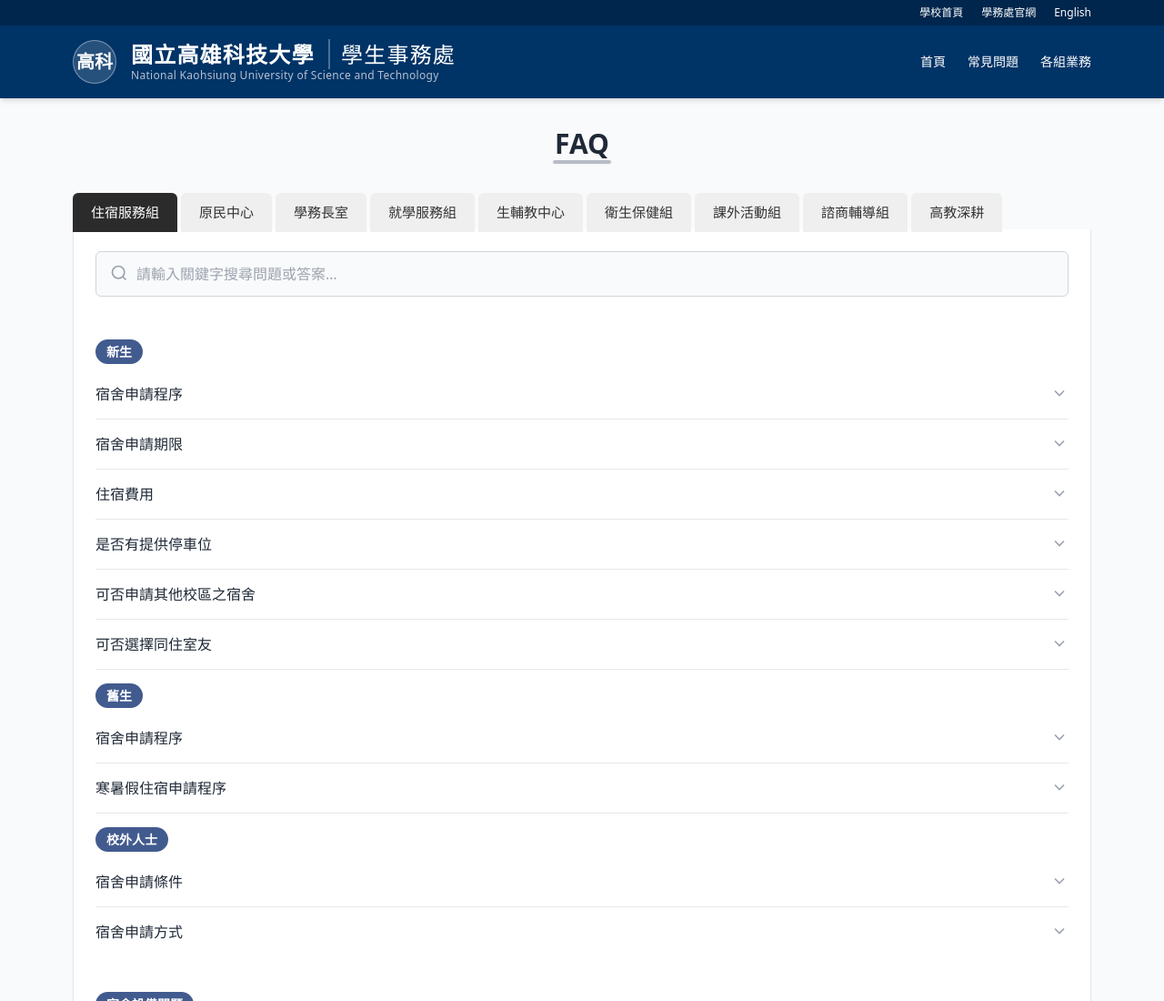
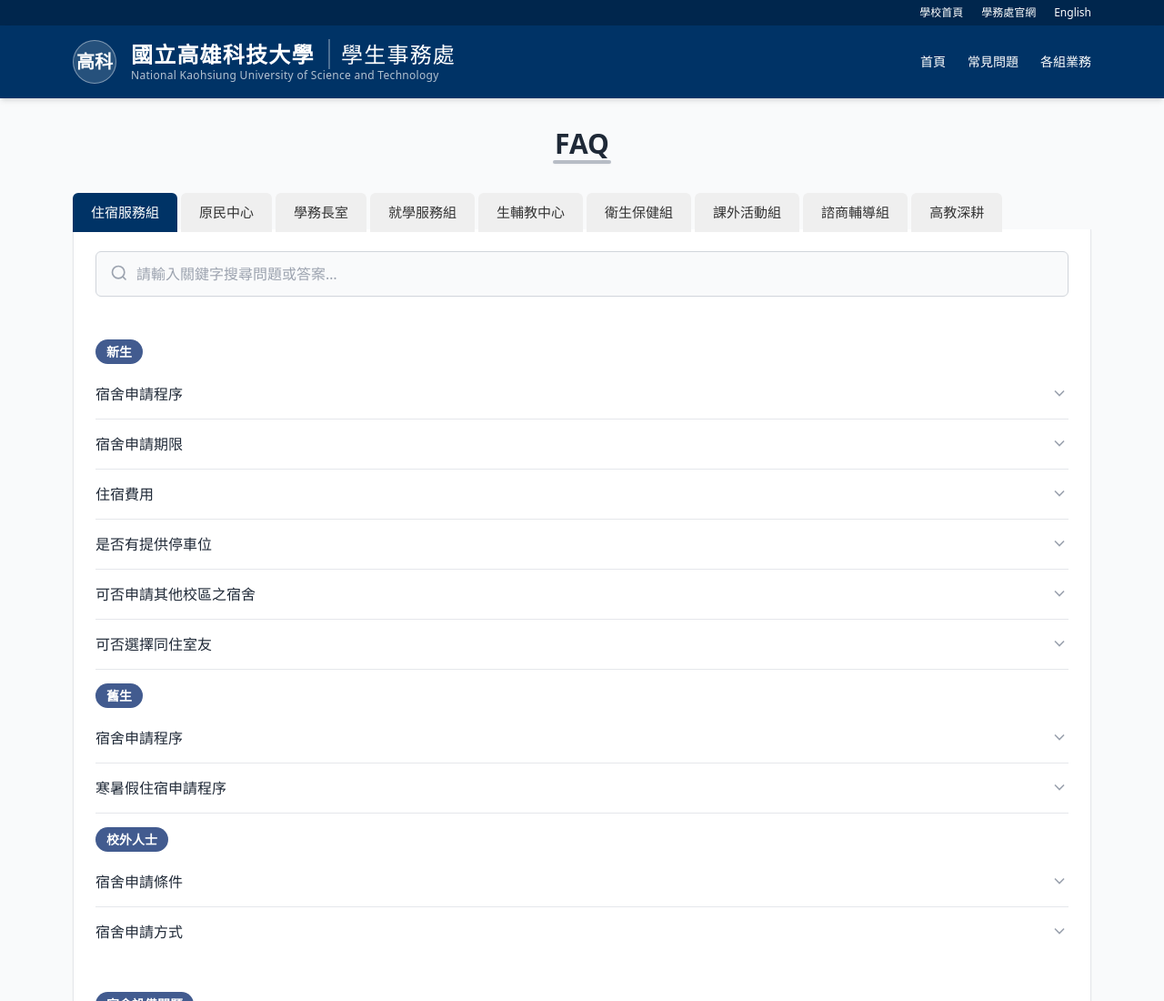
Before and after one commit to CHWQWQ/files, a plain HTML site: page faq_view.html in a window 1280 px wide. Shown: the top 1100 px of the page at 91% size. Drawn offline with nearby package versions, Linux system fonts and the light colour scheme.

Commit message:
Update faq_view.html

```diff
--- a/faq_view.html
+++ b/faq_view.html
@@ -13,7 +13,6 @@
             --tab-blue: #003366;
 
         }
-
         .nkust-bg-blue { background-color: var(--nkust-blue); }
         .nkust-text-blue { color: var(--nkust-blue); }
 
@@ -39,7 +38,7 @@
         transition: background-color .2s, color .2s;
     }
     .tab-active {
-        background-color: #2b2b2b;
+        background-color: #003366;
         color: #fff;
     }
     .tab-inactive {
```
